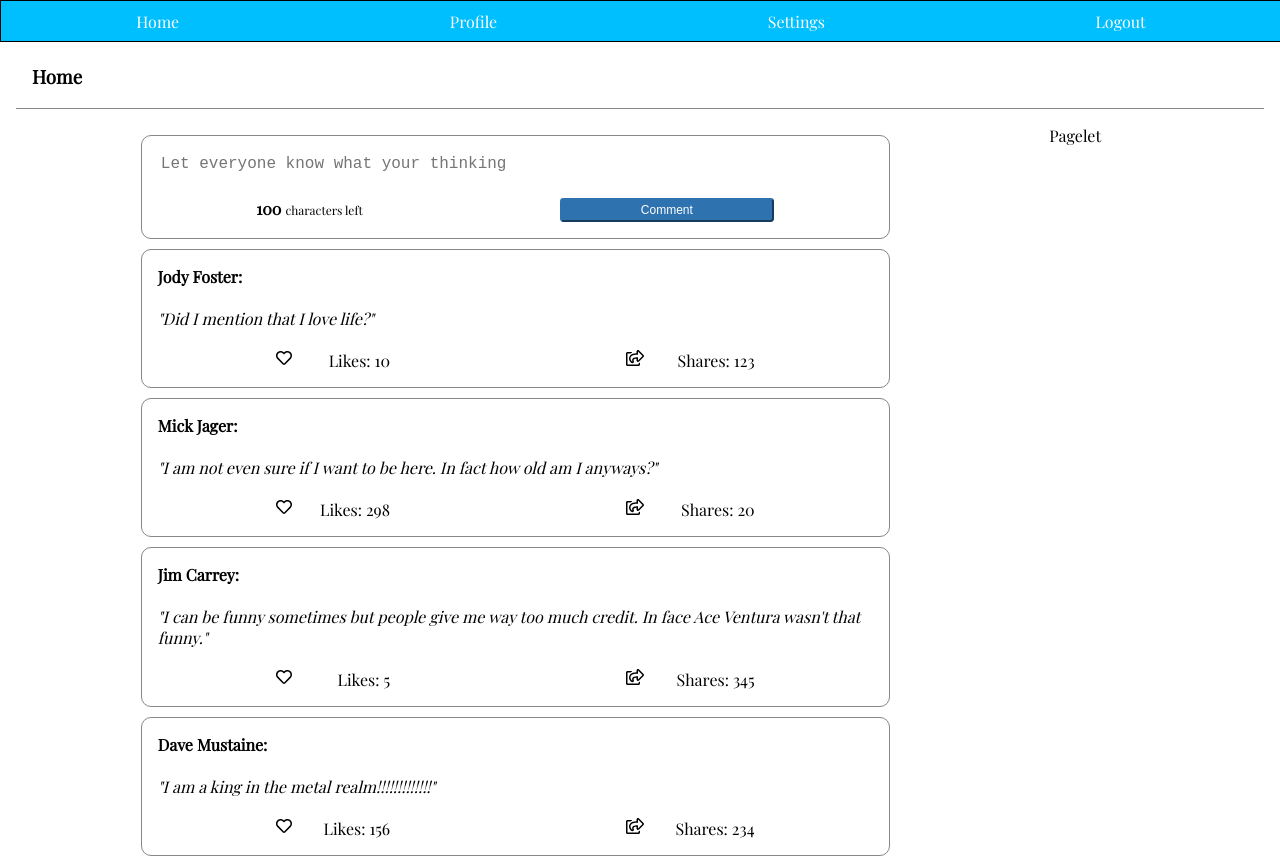
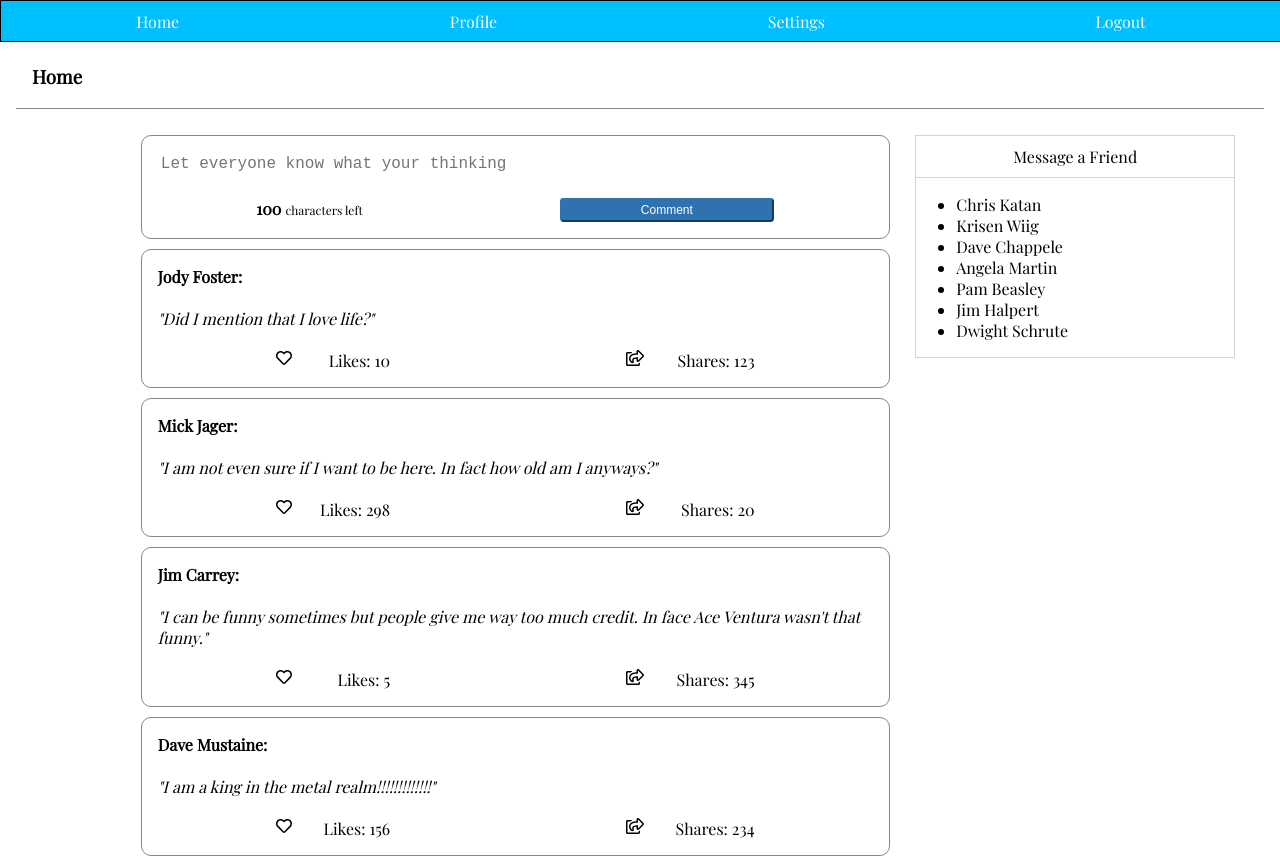
Before and after one commit to mcgizmo26/social-media-app, a React (Create React App) app: page /app/home in a window 1280 px wide. Shown: the top 858 px of the page. Built offline with nearby package versions, Linux system fonts and the light colour scheme.

Commit message:
continuing to build out the pagelet,

```diff
--- a/src/Components/HomepagePanelPaglet.tsx
+++ b/src/Components/HomepagePanelPaglet.tsx
@@ -6,7 +6,18 @@ import React from 'react';
 const HomepagePanelPagelet = () => {
     return (
         <div className="homePagelet">
-            Pagelet
+            <div className="homePageletHeader">Message a Friend</div>
+            <div className="homePageletBody">
+                <ul>
+                    <li>Chris Katan</li>
+                    <li>Krisen Wiig</li>
+                    <li>Dave Chappele</li>
+                    <li>Angela Martin</li>
+                    <li>Pam Beasley</li>
+                    <li>Jim Halpert</li>
+                    <li>Dwight Schrute</li>
+                </ul>
+            </div>
         </div>
     )
 };
--- a/src/Components/PageHeader.tsx
+++ b/src/Components/PageHeader.tsx
@@ -2,9 +2,11 @@
 import React from 'react';
 
 
+// Interfaces **********************************************************
 interface PageHeaderProps {
     title: string
 }
+
 
 // React Component *****************************************************
 const PageHeader = ({title}: PageHeaderProps) => {
--- a/src/Pages/Profile.tsx
+++ b/src/Pages/Profile.tsx
@@ -1,7 +1,12 @@
+// External Libraries **************************************************
 import React from 'react';
 
+
+// Project Imports *****************************************************
 import HeaderNavigation from '../Components/HeaderNavigation';
 
+
+// React Component *****************************************************
 const Profile = () => {
     return (
         <div className="app">
--- a/src/Pages/Settings.tsx
+++ b/src/Pages/Settings.tsx
@@ -1,7 +1,12 @@
+// External Libraries **************************************************
 import React from 'react';
 
+
+// Project Imports *****************************************************
 import HeaderNavigation from '../Components/HeaderNavigation';
 
+
+// React Component *****************************************************
 const Settings = () => {
     return (
         <div className="app">
--- a/src/Styles/components.css
+++ b/src/Styles/components.css
@@ -124,8 +124,15 @@
 }
 
 .homePagelet {
+    margin-top: 10px;
+    border: 1px solid rgb(211,211,211);
+}
+
+.homePageletHeader {
     display: flex;
     justify-content: center;
+    padding: 10px;
+    border-bottom: 1px solid rgb(211,211,211);
 }
 
 /* Media Queries Start */
```
